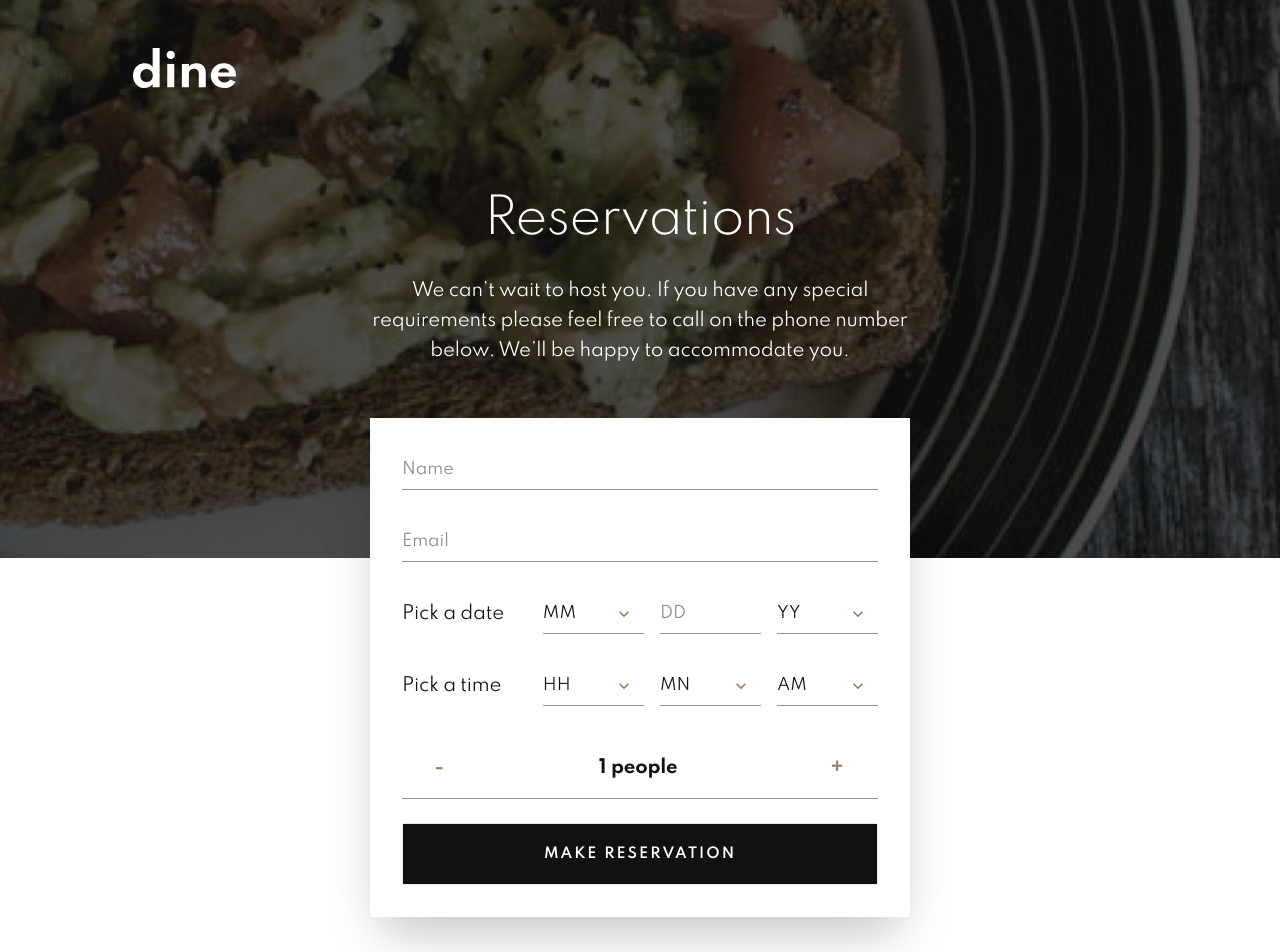
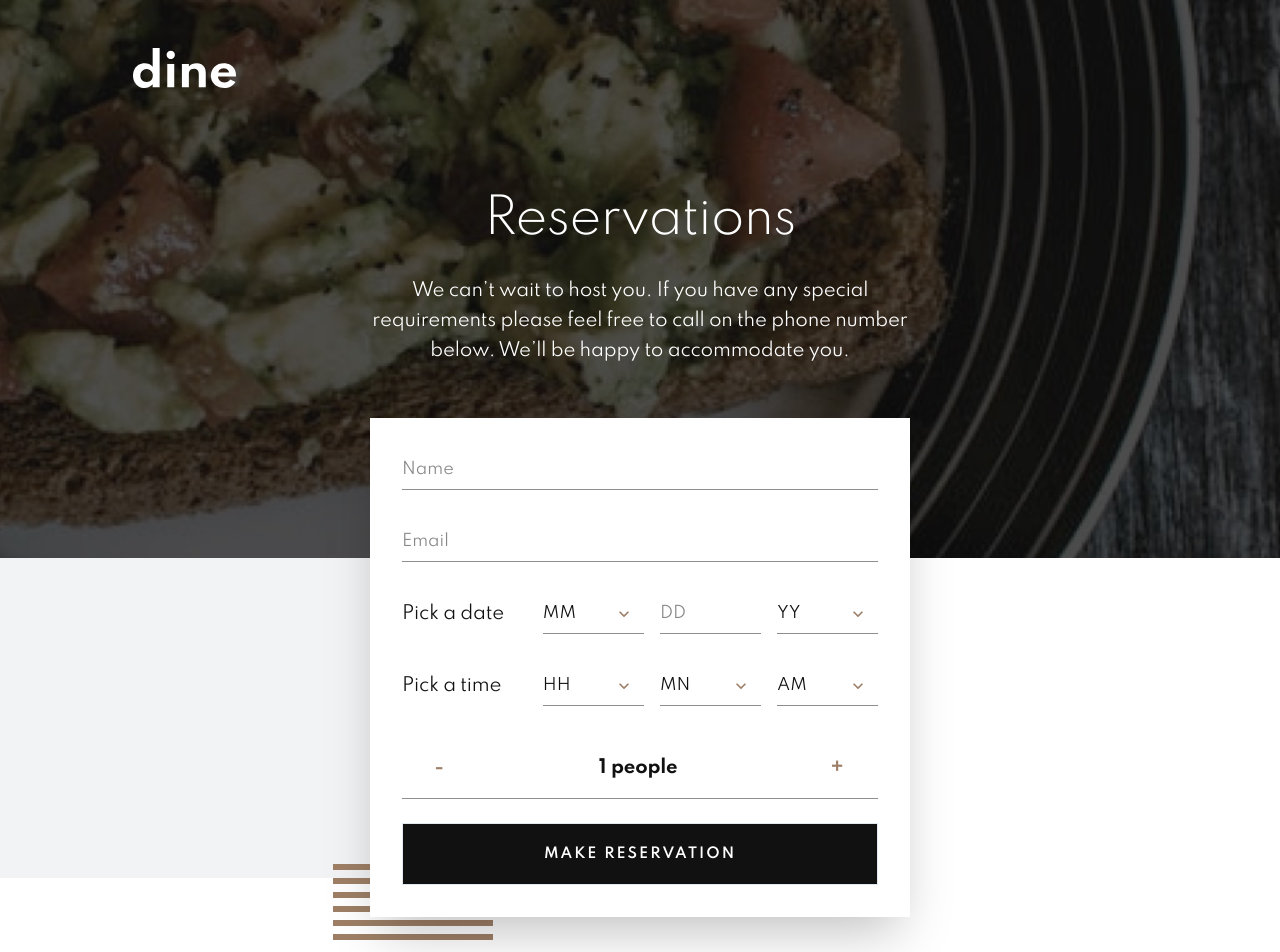
Before and after one commit to 0xShynn/frontendmentor-dine-restaurant-website, a Next.js app: page /booking in a window 1280 px wide. Shown: the top 952 px of the page. Built offline with nearby package versions, Linux system fonts and the light colour scheme.

Commit message:
updated: patterns on booking form

```diff
--- a/components/bookingForm/BookingForm.js
+++ b/components/bookingForm/BookingForm.js
@@ -26,7 +26,6 @@ import {
 import BookingModal from './BookingModal';
 import CustomInput from './CustomInput';
 import CustomSelect from './CustomSelect';
-import { maxScreenWidth } from '../../constants/style';
 
 const schema = yup.object().shape({
   name: yup.string().required('A name is required'),
@@ -124,10 +123,10 @@ const BookingForm = () => {
     >
       <Box
         pos="absolute"
-        bottom="90px"
-        right="460px"
+        bottom={{ lg: '110px', xl: '90px' }}
+        right={{ lg: '670px', xl: '460px' }}
         zIndex="base"
-        display={{ base: 'none', xl: 'block' }}
+        display={{ base: 'none', lg: 'block', xl: 'block' }}
       >
         <NextImage
           src="/images/pattern-lines.svg"
--- a/pages/booking.js
+++ b/pages/booking.js
@@ -97,15 +97,16 @@ const Booking = () => {
             <Box
               w="full"
               h={{
-                xl: '320px',
+                lg: '320px',
               }}
               pos="absolute"
               bgImage="/images/pattern-curve-top-right.svg"
               bgRepeat="no-repeat"
               bgSize={{
-                xl: '895px 320px',
+                lg: '895px 320px',
               }}
               bgPos={{
+                lg: '-120px 0',
                 xl: '160px 0',
               }}
               transform="rotate(1turn) scale(1, -1)"
```
